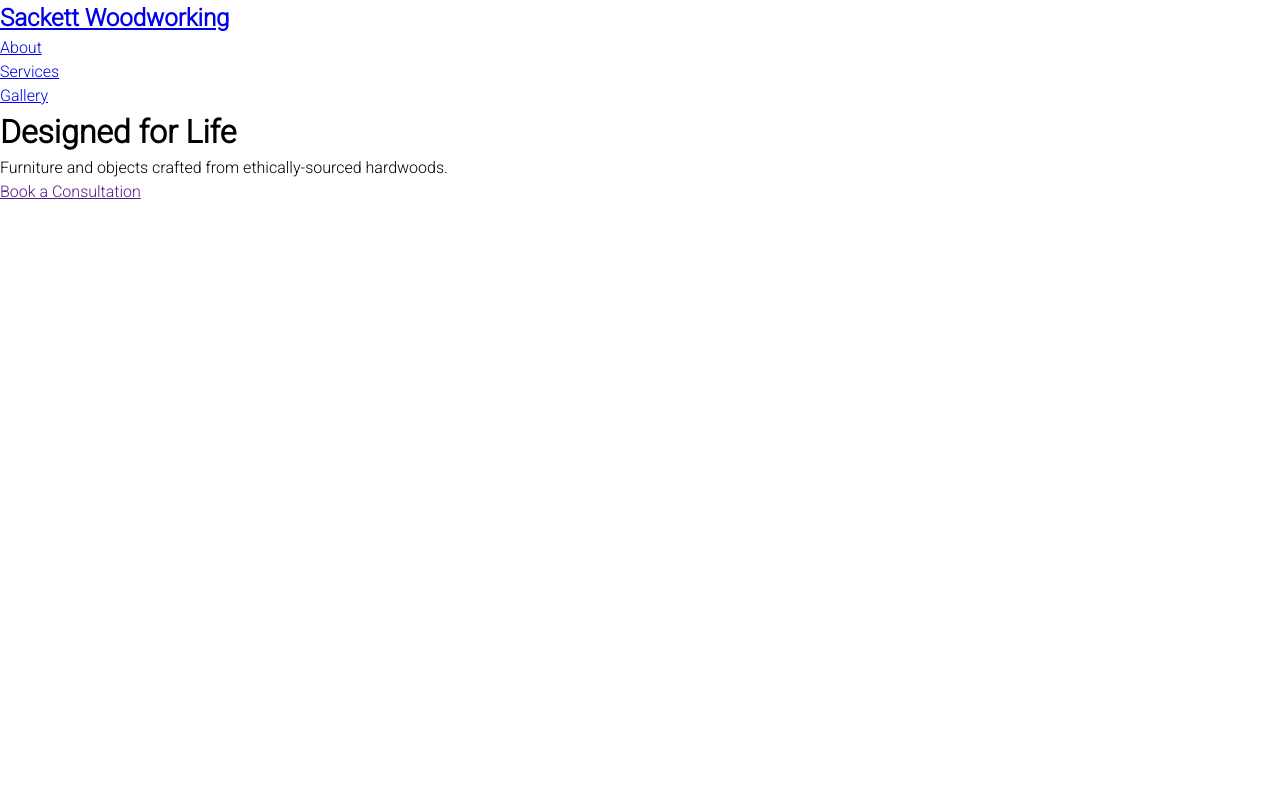
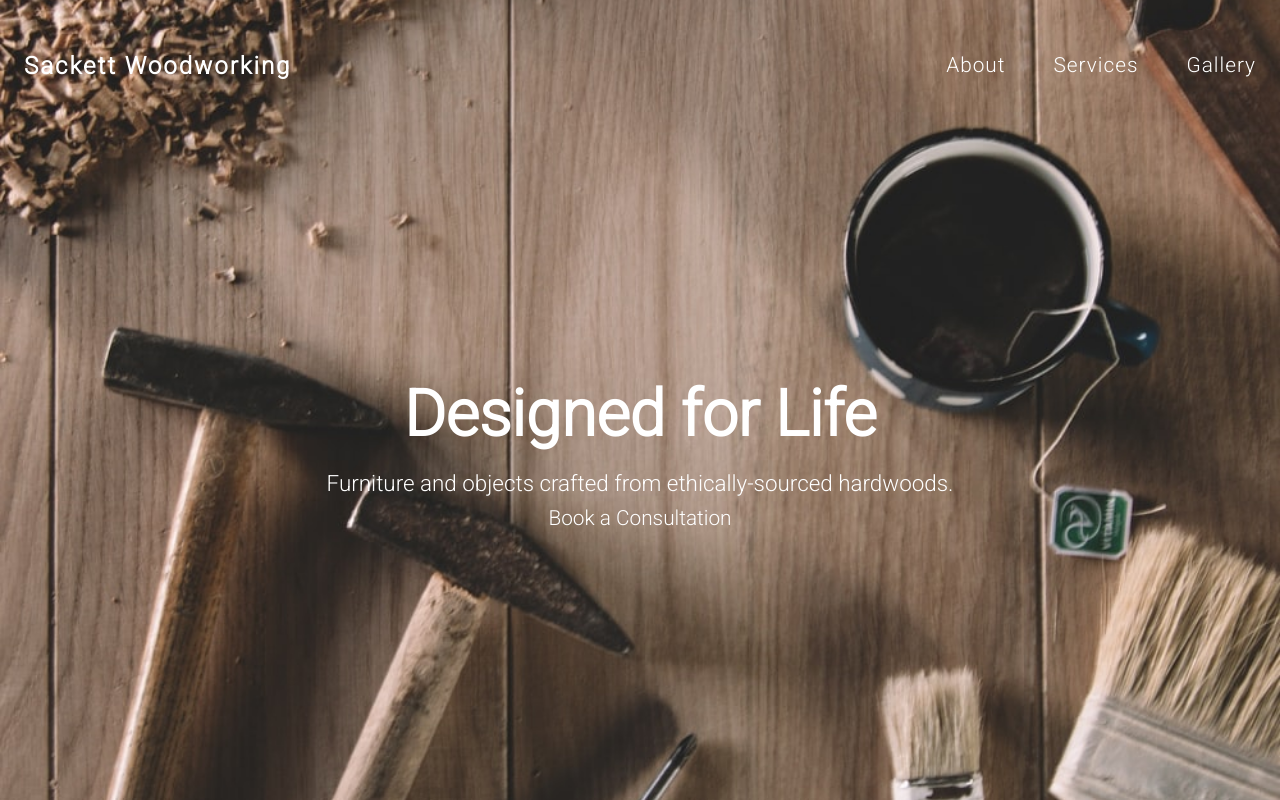
Before and after one commit to nelson521/sockett, a plain HTML site: page index.html in a window 1280 px wide. Drawn offline with Linux system fonts and the light colour scheme.

Commit message:
add css styling to nav and hero class.

```diff
--- a/index.html
+++ b/index.html
@@ -12,9 +12,11 @@
     <title>Sackett Woodworking</title>
   </head>
   <body>
+    <div class="page-holder">
       <!-- Nav Bar -->
       <nav>
         <div class="container">
+          <div class="nav-wrapper">
             <h1><a href="index.html">Sackett Woodworking</a></h1>
             <div class="header-nav-list">
               <ul>
@@ -22,6 +24,7 @@
                 <li><a href="#">Services</a></li>
                 <li><a href="#">Gallery</a></li>
               </ul>
+            </div>
           </div>
         </div>
       </nav>
@@ -33,5 +36,6 @@
           <a href="" class="btn">Book a Consultation</a>
         </div>
       </div>
+    </div>
   </body>
 </html>
--- /dev/null
+++ b/style/_config.scss
@@ -0,0 +1,3 @@
+$website-width: 1280px;
+$main-color: #f48847;
+$bg-img: url('/img/woodWork3.jpeg');
--- /dev/null
+++ b/style/_utilities.scss
@@ -0,0 +1,5 @@
+.container {
+  width: $website-width;
+  margin: auto;
+  overflow: hidden;
+}
--- a/style/index.scss
+++ b/style/index.scss
@@ -1,3 +1,6 @@
+@import 'config';
+@import 'utilities';
+
 * {
   margin: 0;
   padding: 0;
@@ -8,3 +11,63 @@ body {
   font-family: 'Roboto', sans-serif;
   line-height: 1.5;
 }
+
+a {
+  color: #fff;
+  text-decoration: none;
+  font-size: 1.3rem;
+}
+
+ul {
+  list-style: none;
+}
+
+.page-holder {
+  background: $bg-img no-repeat center right/cover;
+  height: 100vh;
+}
+
+// Nav
+.nav-wrapper {
+  display: flex;
+  justify-content: space-between;
+  text-align: center;
+  padding-top: 1.5rem;
+  align-items: center;
+
+  h1 {
+    padding: 1.5rem;
+
+    a {
+      font-size: 1.5rem;
+      letter-spacing: 2px;
+    }
+  }
+
+  ul {
+    display: flex;
+  }
+
+  li {
+    padding: 1.5rem;
+    letter-spacing: 1px;
+  }
+}
+
+// .hero {
+// }
+.hero-wrap {
+  text-align: center;
+  padding-top: 20%;
+  line-height: 1.6;
+
+  h1 {
+    font-size: 4rem;
+    color: #fff;
+  }
+
+  p {
+    font-size: 1.4rem;
+    color: #fff;
+  }
+}
```
Also changed, not shown: css/index.css. Lines whose indentation alone changed are shown as unchanged.
